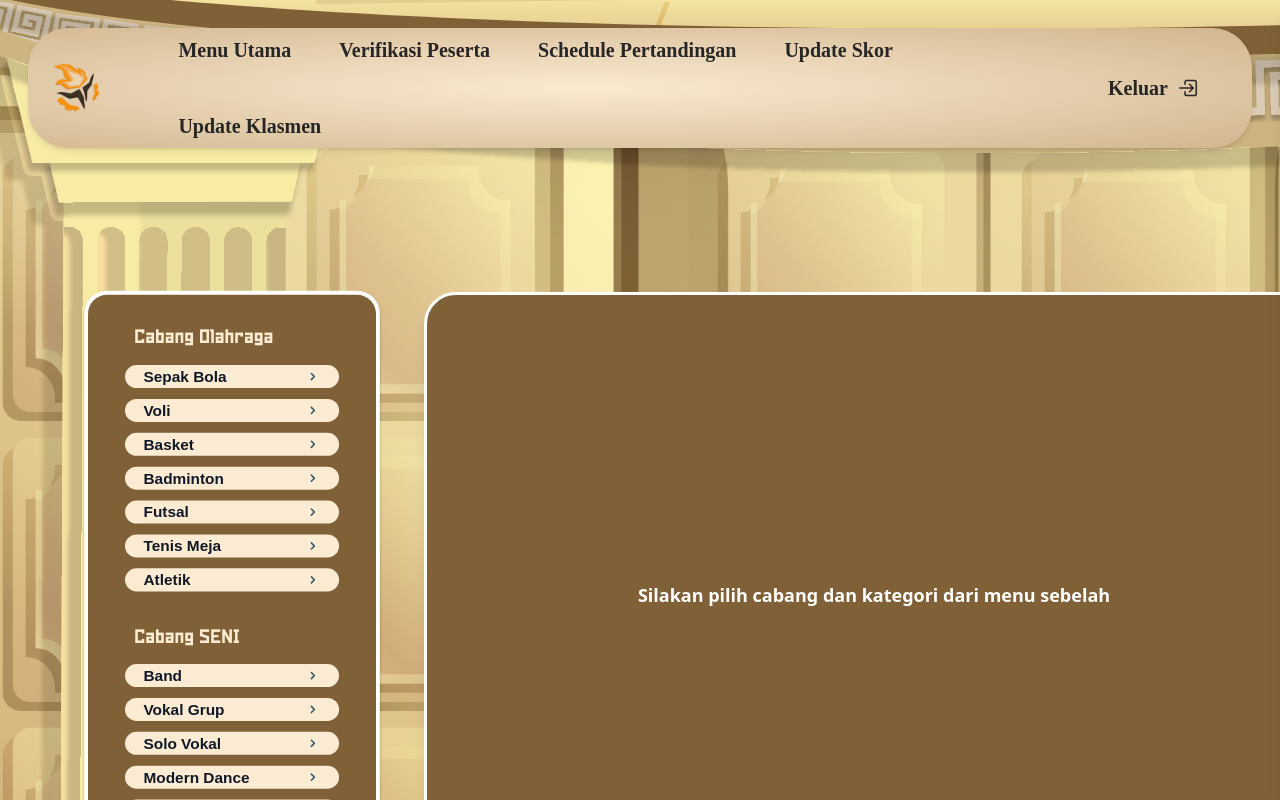
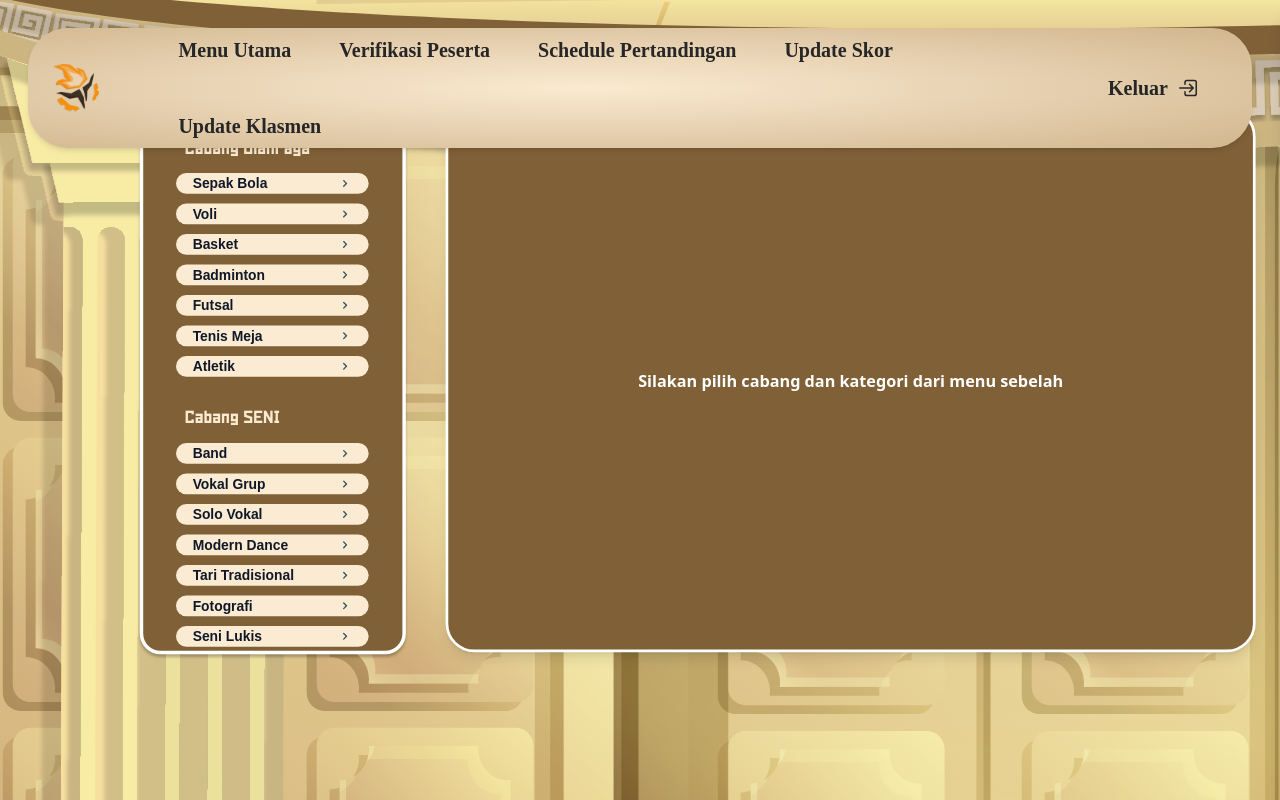
Before and after one commit to Teknisiade2025/FrontEnd, a Next.js app: page /DASHBOARD/adminScoreboard in a window 1280 px wide. Built offline with nearby package versions, Linux system fonts and the light colour scheme; a web font is replaced by a local one.

Commit message:
link navbar, admin scoreboard: ngecilin komponent, buat h screen, benerin kategori di navigasi

```diff
--- a/src/app/DASHBOARD/adminScoreboard/page.jsx
+++ b/src/app/DASHBOARD/adminScoreboard/page.jsx
@@ -1,8 +1,6 @@
 'use client';
 import React, { useState, useEffect }  from 'react';
-import NavigasiCabang from "@/app/component/admin/compNavigasiCabang/cabangNav.jsx"
-
-
+import NavigasiCabang from "@/app/component/admin/compNavigasiCabang/scheduleNav.jsx"
 import { Suspense } from 'react';
 import ScoreboardOlahraga from "@/app/component/admin/scoreboard/scoreboard";
 import ScoreboardSeni from "@/app/component/admin/scoreboard/scoreboardSeni";
@@ -19,10 +17,10 @@ const ScoreboardPage = () => {
       setSelectedData(data);
     };
   return (
-    <div className="flex flex-col min-h-screen items-center w-screen  bg-[url('/admin/bg-medal.svg')] overflow-x-hidden">
+    <div className="flex flex-col h-[100vh] items-center w-screen  bg-[url('/admin/bg-medal.svg')] overflow-x-hidden">
 
       {/* HEADER */}
-      <div className="flex items-center justify-end pl-22 mx-15 mt-50 w-[100%]">
+      <div className="flex items-center justify-end pl-22 mx-15  w-[100%]">
         <div className="flex items-center gap-2 px-20 text-2xl font-normal font-snowstorm">
         {/* Info Cabang */}
         {selectedData && (
@@ -36,7 +34,7 @@ const ScoreboardPage = () => {
       </div>
 
   {/* Sidebar Navigasi */}
-  <div className="flex flex-row h-[500px] w-full items-center">
+  <div className="flex flex-row h-[500px] w-full items-center scale-90">
   <div className=" pl-10 h-full">
     <NavigasiCabang onCategorySelect={handleCategorySelect} />
   </div>
--- a/src/app/component/navbar/navbarDashboard.jsx
+++ b/src/app/component/navbar/navbarDashboard.jsx
@@ -56,7 +56,7 @@ const Navbar = () => {
           <div className="hidden md:flex gap-6 lg:gap-12 items-center text-neutral-800 text-base lg:text-xl font-black font-['Sofia_Sans_Condensed'] flex-wrap max-w-[70%]">
             <a href="/DASHBOARD/adminDashboard" className="hover:underline whitespace-nowrap">Menu Utama</a>
             <a href="/DASHBOARD/adminVerifikasi" className="hover:underline whitespace-nowrap">Verifikasi Peserta</a>
-            <a href="/DASHBOARD/formJadwal" className="hover:underline whitespace-nowrap">Schedule Pertandingan</a>
+            <a href="/DASHBOARD/adminJadwal" className="hover:underline whitespace-nowrap">Schedule Pertandingan</a>
 
             <a href="/DASHBOARD/adminScoreboard" className="hover:underline whitespace-nowrap">Update Skor</a>
             <Link href="/DASHBOARD/adminMedal" className="hover:underline whitespace-nowrap">Update Klasmen</Link>
```
